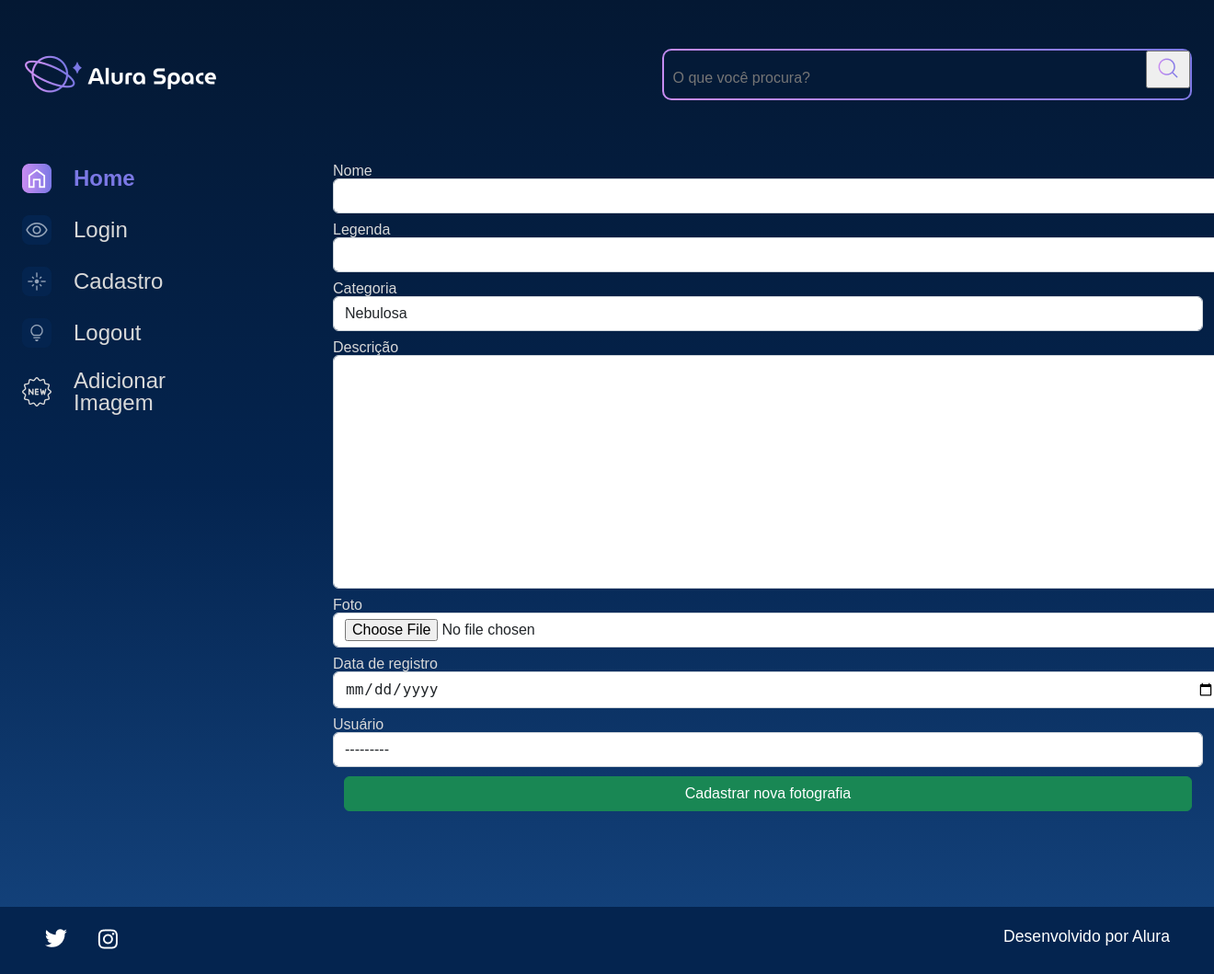
After one commit to duca-meneses/django_space, a Django app: page /nova-imagem in a window 1320 px wide; the page is wider, and only the part inside the window is pictured. The commit adds this page. Shown: that part at 92% size. Run offline with Django 4.2, Linux system fonts and the light colour scheme; the visitor is signed in with stand-in values (Sample User, id 1); data comes from the database, SQL or seed files in the repository.

Commit message:
feat: Implementa o cadastro de novas fotografias

```diff
--- /dev/null
+++ b/apps/galeria/forms.py
@@ -0,0 +1,30 @@
+from django import forms
+
+from apps.galeria.models import Fotografia
+
+
+class FotografiaForms(forms.ModelForm):
+    class Meta:
+        model = Fotografia
+        exclude = ['publicada',]
+        labels = {
+            'descricao': 'Descrição',
+            'data_fotografia': 'Data de registro',
+            'usuario': 'Usuário',
+        }
+
+        widgets = {
+            'nome': forms.TextInput(attrs={'class': 'form-control'}),
+            'legenda': forms.TextInput(attrs={'class': 'form-control'}),
+            'categoria': forms.Select(attrs={'class': 'form-control'}),
+            'descricao': forms.Textarea(attrs={'class': 'form-control'}),
+            'foto': forms.FileInput(attrs={'class': 'form-control'}),
+            'data_fotografia': forms.DateInput(
+                format='%d/%m/%Y',
+                attrs={
+                    'type': 'date',
+                    'class': 'form-control'
+                }
+            ),
+            'usuario': forms.Select(attrs={'class': 'form-control'}),
+        }
--- a/apps/galeria/models.py
+++ b/apps/galeria/models.py
@@ -16,7 +16,7 @@ class Fotografia(models.Model):
     categoria = models.CharField(max_length=100,choices=OPCOES_CATEGORIA, default='')
     descricao = models.TextField(null=False, blank=False)
     foto = models.ImageField(upload_to='fotos/%Y/%m/%d/', blank=True)
-    publicada = models.BooleanField(default=False)
+    publicada = models.BooleanField(default=True)
     data_fotografia = models.DateTimeField(default=timezone.now, blank=False)
     usuario = models.ForeignKey(
         to=User,
--- a/apps/galeria/urls.py
+++ b/apps/galeria/urls.py
@@ -1,8 +1,11 @@
 from django.urls import path
-from apps.galeria.views import buscar, index, imagem
+from apps.galeria.views import buscar, deletar_imagem, editar_imagem, index, imagem, nova_imagem
 
 urlpatterns = [
     path('', index, name='index'),
     path('imagem/<int:foto_id>', imagem, name='imagem'),
-    path('buscar', buscar, name='buscar')
+    path('buscar', buscar, name='buscar'),
+    path('nova-imagem', nova_imagem, name='nova_imagem'),
+    path('editar-imagem', editar_imagem, name='editar_imagem'),
+    path('deletar-imagem', deletar_imagem, name='deletar_imagem'),
 ]
--- a/apps/galeria/views.py
+++ b/apps/galeria/views.py
@@ -1,6 +1,7 @@
 from django.shortcuts import get_object_or_404, redirect, render
 from django.contrib import messages
 
+from apps.galeria.forms import FotografiaForms
 from apps.galeria.models import Fotografia
 
 
@@ -33,3 +34,27 @@ def buscar(request):
             fotografia = fotografias.filter(nome__icontains=nome_a_buscar)
 
     return render(request, 'galeria/buscar.html', {"cards": fotografia})
+
+
+def nova_imagem(request):
+    if not request.user.is_authenticated:
+        messages.error(request, 'Usuário não logado')
+        return redirect('login')
+
+    form = FotografiaForms
+    if request.method == 'POST':
+        form = FotografiaForms(request.POST, request.FILES)
+        if form.is_valid():
+            form.save()
+            messages.success(request, 'Nova fotografia cadastrada')
+            return redirect('index')
+
+    return render(request, 'galeria/nova_imagem.html', {'form': form})
+
+
+def editar_imagem(request):
+    ...
+
+
+def deletar_imagem(request):
+    ...
--- a/setup/static/styles/style.css
+++ b/setup/static/styles/style.css
@@ -338,7 +338,7 @@ table {
 }
 
 .rodape {
-    position: fixed;
+    position: relative;
     left: 0;
     bottom: 0;
     background-color: #04244F;
--- a/templates/galeria/imagem.html
+++ b/templates/galeria/imagem.html
@@ -20,6 +20,10 @@
                                 <p class="imagem__descricao">{{ fotografia.legenda }}</p>
                                 <p class="imagem__texto">{{ fotografia.descricao }}</p>
                             </div>
+                            <div>
+                                <a href="{% url 'editar_imagem' %}"><button class="btn btn-success col-12" style="padding: top 5px;">Editar</button></a>
+                                <a href="{% url 'deletar_imagem' %}"><button class="btn btn-danger col-12" style="padding: top 5px;">Apagar</button></a>
+                            </div>
                         </div>
                     </div>
                 </section>
--- /dev/null
+++ b/templates/galeria/nova_imagem.html
@@ -0,0 +1,22 @@
+{% extends 'shared/base.html' %}
+{% load static %}
+{% block content %}
+
+            <section class="galeria" style="margin-left: 5em">
+                <form action="{% url 'nova_imagem' %}" method="POST" enctype="multipart/form-data">
+                    {% csrf_token %}
+                    <div class="row">
+                        {% for field in form.visible_fields %}
+                        <div class="col-12 col-lg-12" style="margin-bottom: 10px;">
+                            <label for="{{ field.id_for_label }}" style="color:#D9D9D9; margin-bottom: 5px;">{{field.label}}</label>
+                            {{ field }}
+                        </div>
+                        {% endfor %}
+                    </div>
+                    <div>
+                        <button type="submit" class="btn btn-success col-12" style="padding: top 5px;">Cadastrar nova fotografia</button>
+                    </div>
+                </form>
+            </section>
+
+{% endblock %}
--- a/templates/partials/_alertas.html
+++ b/templates/partials/_alertas.html
@@ -1,6 +1,6 @@
 {% if messages %}
     {% for message in messages %}
-        <div class="alert alert-{{ message.tags }}" style="position: relative; padding: 1rem 1rem; margin-bottom: 1rem; border: 1px solid; border-radius: 0.375rem; color: #0f5132; background-color: #d1e7dd; border: #badbcc;">
+        <div class="alert alert-{{ message.tags }}" >
             {{message}}
         </div>
     {% endfor %}
--- a/templates/partials/_main.html
+++ b/templates/partials/_main.html
@@ -5,5 +5,6 @@
         <a href="{% url 'login' %}"><img src="{% static '/assets/ícones/1x/Mais vistas - inativo.png'%}"> Login</a>
         <a href="{% url 'cadastro' %}"><img src="{% static '/assets/ícones/1x/Novas - inativo.png'%}"> Cadastro</a>
         <a href="{% url 'logout' %}"><img src="{% static '/assets/ícones/1x/Surpreenda-me - inativo.png' %}"> Logout</a>
+        <a href="{% url 'nova_imagem' %}"><img src="{% static '/assets/ícones/1x/new.png' %}"> Adicionar Imagem</a>
     </nav>
 </section>
```
Also changed, not shown: apps/galeria/migrations/0009_alter_fotografia_publicada.py (added), setup/static/assets/ícones/1x/new.png (added).
